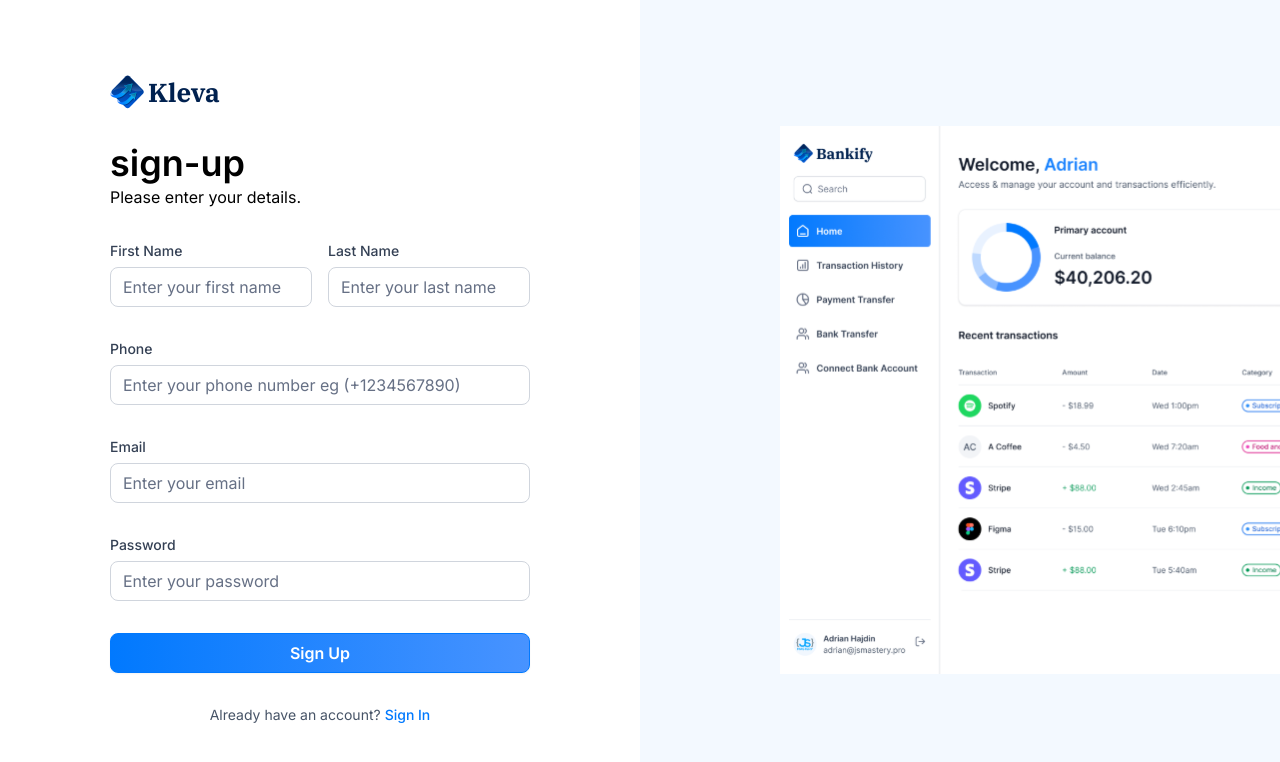
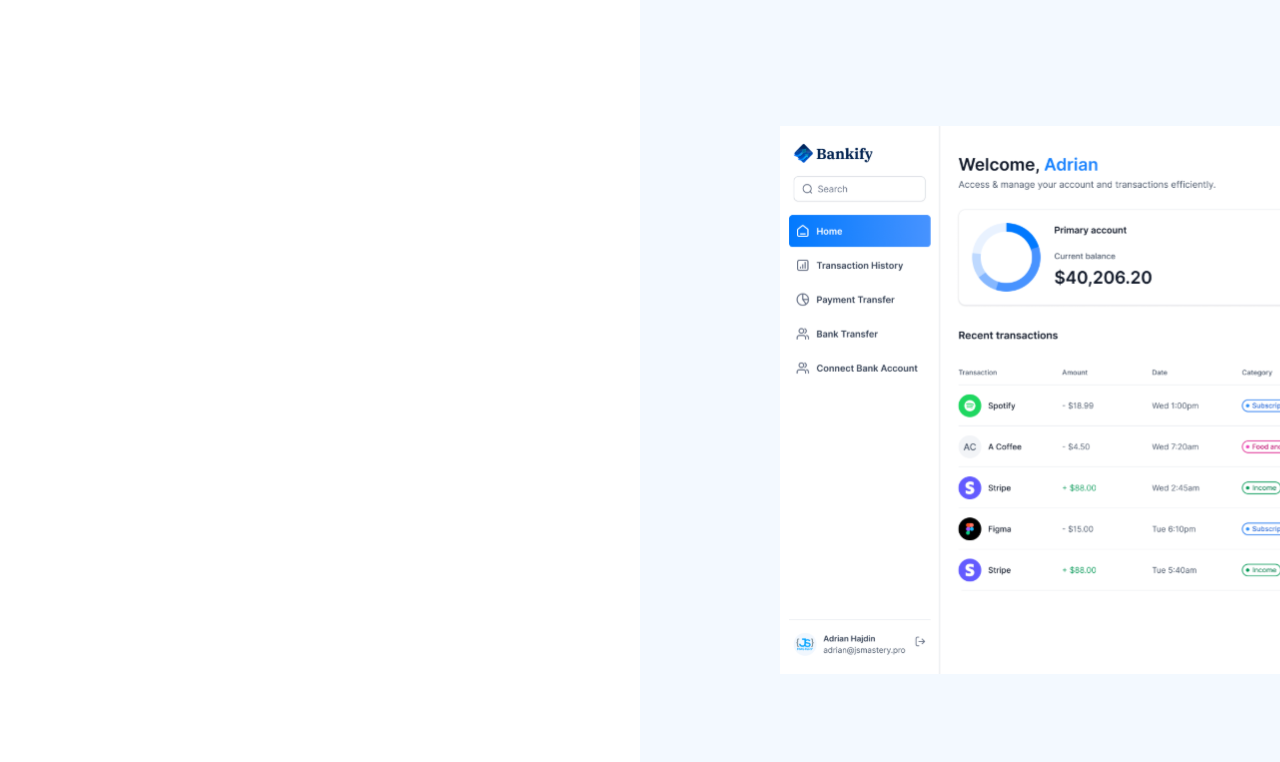
Before and after one commit to ubaidbeast/kleva, a Next.js app: page /sign-up in a window 1280 px wide. Shown: the top 762 px of the page. Built offline with nearby package versions, Linux system fonts and the light colour scheme.

Commit message:
Comment out AuthForm component in SignUp page and footer in AuthForm component

```diff
--- a/app/(auth)/sign-up/page.tsx
+++ b/app/(auth)/sign-up/page.tsx
@@ -5,7 +5,7 @@
 
   return (
      <section className='flex-center size-full max-sm:px-6'>
-      <AuthForm type='sign-up'/>
+      {/* <AuthForm type='sign-up'/> */}
     </section>
   )
 }
--- a/components/AuthForm.tsx
+++ b/components/AuthForm.tsx
@@ -14,7 +14,6 @@
 import { Loader2 } from 'lucide-react'
 import { useRouter } from 'next/navigation'
 import { signIn, signUp } from '@/lib/actions/user.actions'
-import MonoConnectButton from './MonoConnwctButton'
 import { toast } from 'sonner'
 
 const AuthForm = ({ type }: { type: string }) => {
@@ -131,14 +130,14 @@
                     </form>
                 </Form>
 
-                <footer className='flex justify-center gap-1'>
+                {/* <footer className='flex justify-center gap-1'>
                     <p className='text-14 font-normal text-gray-600'>
                         {type === 'sign-in' ? "Don't have an account?" : "Already have an account?"}
                     </p>
                     <Link href={type === 'sign-in' ? '/sign-up' : '/sign-in'} className='form-link'>
                         {type === 'sign-in' ? 'Sign Up' : 'Sign In'}
                     </Link>
-                </footer>
+                </footer> */}
             </>
         {/* )
     } */}
```
